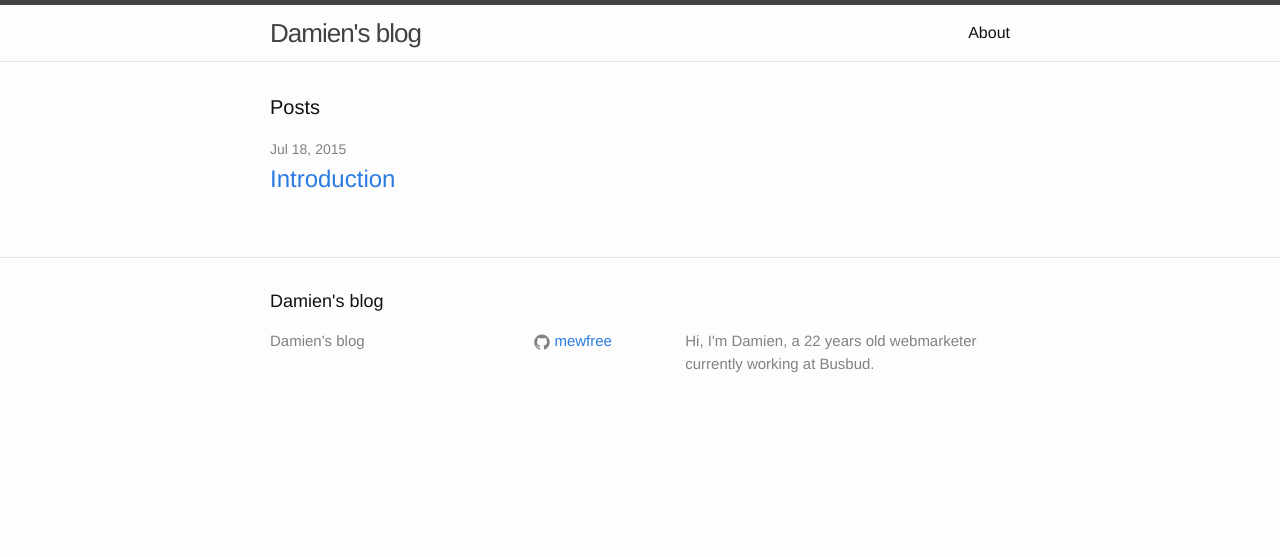
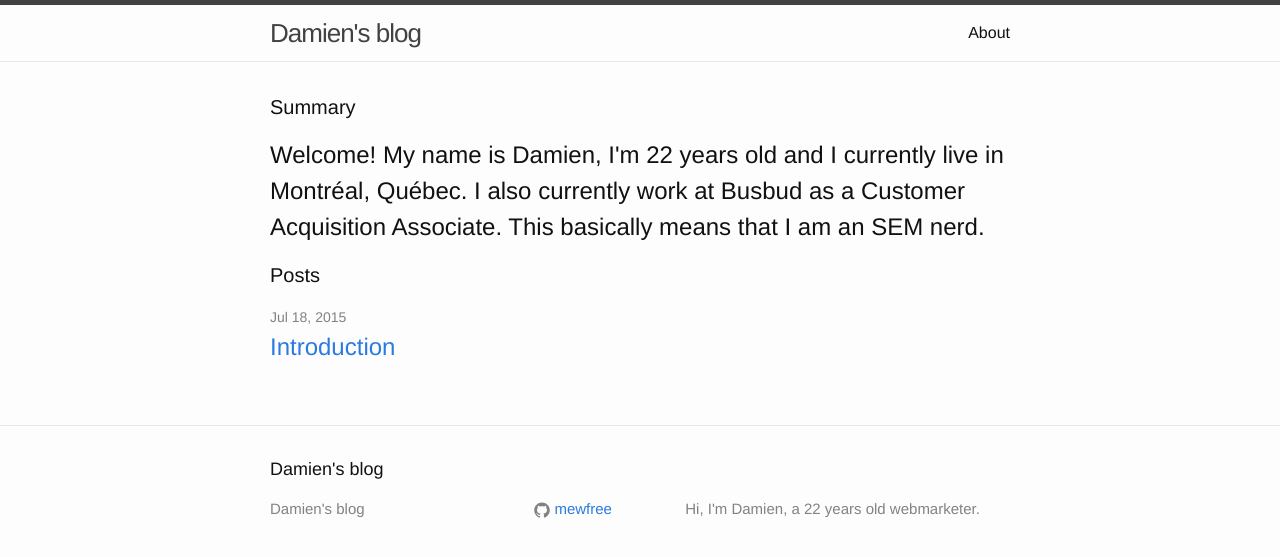
Before and after one commit to mewfree/mewfree.github.io, a Jekyll site: the page built from index.html, in a window 1280 px wide. Shown: the top 557 px of the page. Built offline with Jekyll 4.4.1, drawn with Linux system fonts in a browser that asks for light colours.

Commit message:
Added summary on home

```diff
--- a/_config.yml
+++ b/_config.yml
@@ -2,7 +2,11 @@
 title: Damien's blog
 #email: damien.gonot@gmail.com
 description: > # this means to ignore newlines until "baseurl:"
-  Hi, I'm Damien, a 22 years old webmarketer currently working at Busbud.
+  Hi, I'm Damien, a 22 years old webmarketer.
+summary: >
+  Welcome! My name is Damien, I'm 22 years old and I currently live in Montréal, Québec.
+  I also currently work at Busbud as a Customer Acquisition Associate.
+  This basically means that I am an SEM nerd.
 baseurl: "" # the subpath of your site, e.g. /blog/
 url: "http://mewfree.github.io" # the base hostname & protocol for your site
 #twitter_username: mewfree
--- a/index.html
+++ b/index.html
@@ -3,6 +3,11 @@ layout: default
 ---
 
 <div class="home">
+
+  <h1 class="page-heading">Summary</h1>
+    <h2>
+      {{ site.summary }}
+    </h2>
 
   <h1 class="page-heading">Posts</h1>
 
```
